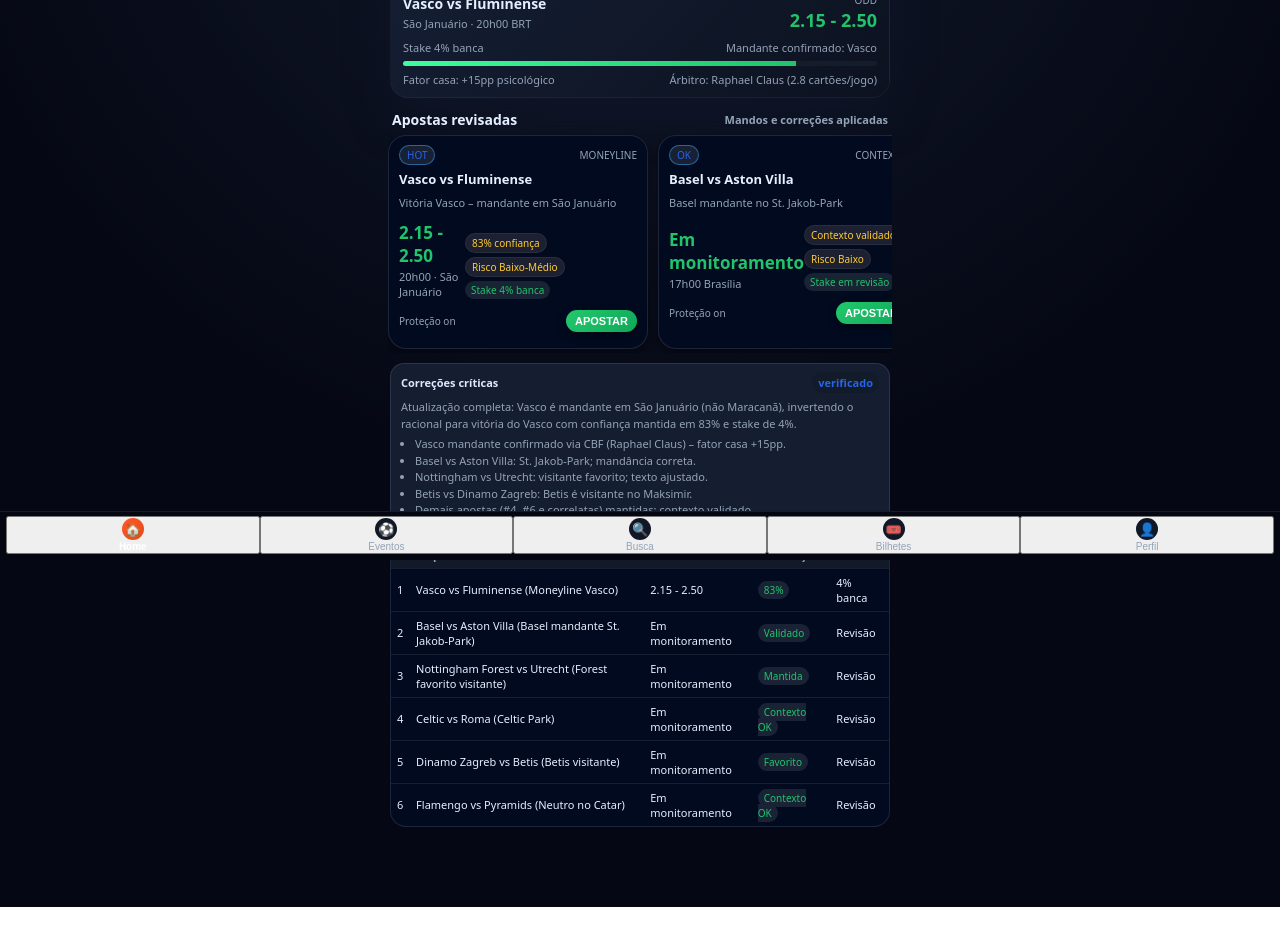
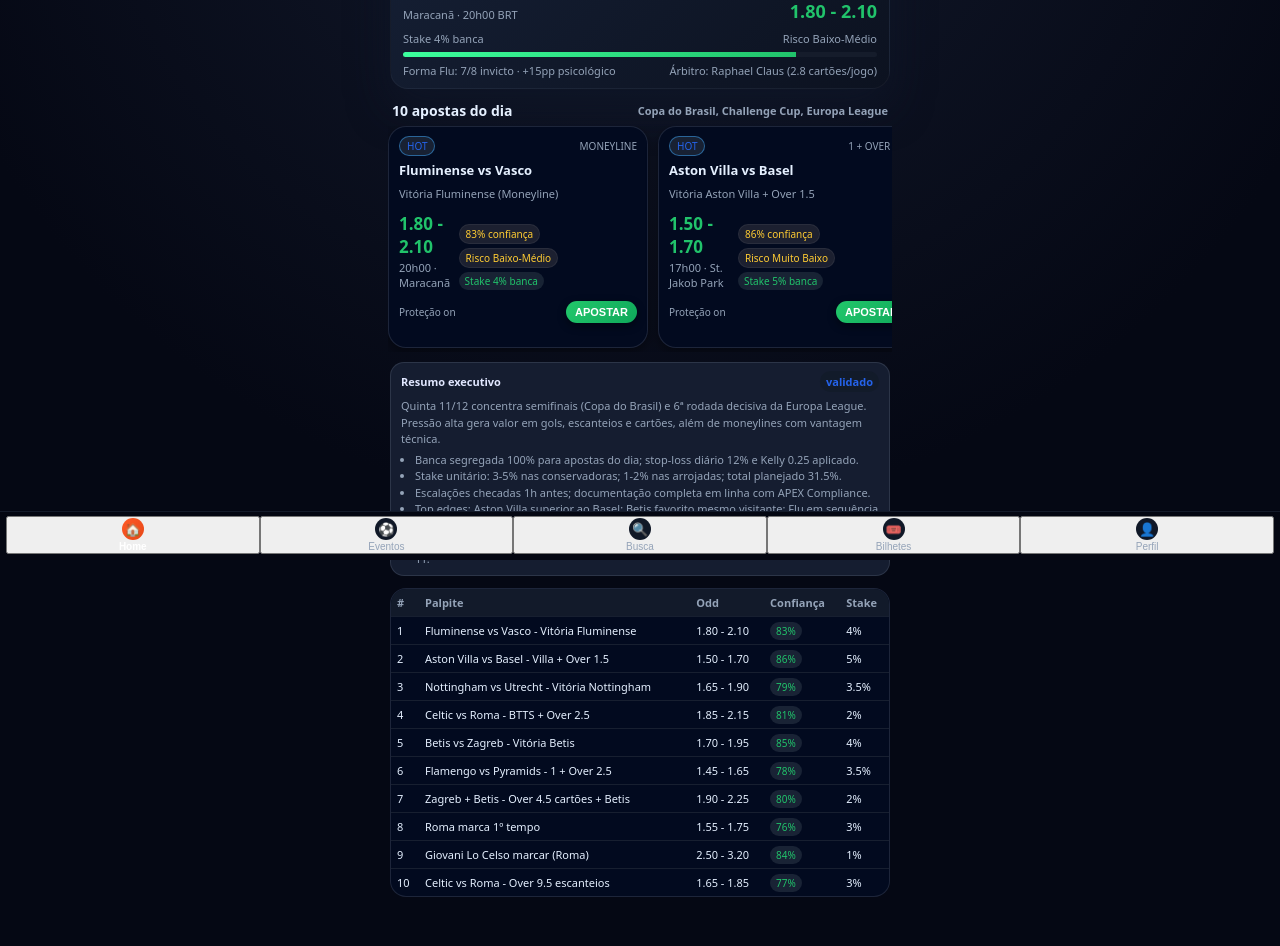
Before and after one commit to newjsouza/coridora, a React (Vite) app in the folder frontend/: page / in a window 1280 px wide. Shown: the part 240-1186 px from the top of the page. Before the commit the page ends 1147 px from the top, so only its background shows below. Built offline with nearby package versions, Linux system fonts and the light colour scheme.

Commit message:
Refresh bets report with 10 updated picks

```diff
--- a/frontend/src/pages/ReportPage.tsx
+++ b/frontend/src/pages/ReportPage.tsx
@@ -11,49 +11,49 @@ export const ReportPage: React.FC = () => {
 
       <main className="page">
         <div className="section-title">
-          <span>Relatório corrigido APEX-ML</span>
-          <span className="section-subtitle">Mandos, odds e contexto revisados</span>
+          <span>Relatório APEX Sports Analytics · 11/12/2025</span>
+          <span className="section-subtitle">10 indicações consolidadas · Copas + Europa League</span>
         </div>
         <div className="chip-row">
           <span className="chip green">Análise humana</span>
-          <span className="chip green">Contexto corrigido</span>
-          <span className="chip green">Mandos validados</span>
-          <span className="chip orange">Stake inteligente</span>
-          <span className="chip green">Live monitor</span>
+          <span className="chip green">10 indicações</span>
+          <span className="chip green">Stake total 31.5%</span>
+          <span className="chip orange">Kelly 0.25</span>
+          <span className="chip green">Stop-loss 12%</span>
         </div>
 
         <div className="hero-card">
           <div className="hero-header">
-            <span className="hero-label">Relatório Corrigido · Aposta #1</span>
+            <span className="hero-label">Aposta #1 · Conservadora</span>
             <span className="hero-badge">Confiança 83% ✅</span>
           </div>
           <div className="hero-main">
             <div className="hero-teams">
-              Vasco vs Fluminense
+              Fluminense vs Vasco
               <br />
-              <small>São Januário · 20h00 BRT</small>
+              <small>Maracanã · 20h00 BRT</small>
             </div>
             <div className="hero-odd">
               <span className="hero-odd-label">ODD</span>
-              <span className="hero-odd-value">2.15 - 2.50</span>
+              <span className="hero-odd-value">1.80 - 2.10</span>
             </div>
           </div>
           <div className="hero-meta">
             <span>Stake 4% banca</span>
-            <span>Mandante confirmado: Vasco</span>
+            <span>Risco Baixo-Médio</span>
           </div>
           <div className="hero-progress">
             <div className="hero-progress-bar" style={{ width: "83%" }} />
           </div>
           <div className="hero-meta" style={{ marginTop: 6 }}>
-            <span>Fator casa: +15pp psicológico</span>
+            <span>Forma Flu: 7/8 invicto · +15pp psicológico</span>
             <span>Árbitro: Raphael Claus (2.8 cartões/jogo)</span>
           </div>
         </div>
 
         <div className="section-title">
-          <span>Apostas revisadas</span>
-          <span className="section-subtitle">Mandos e correções aplicadas</span>
+          <span>10 apostas do dia</span>
+          <span className="section-subtitle">Copa do Brasil, Challenge Cup, Europa League</span>
         </div>
 
         <div className="bets-carousel">
@@ -88,18 +88,18 @@ export const ReportPage: React.FC = () => {
 
         <details className="details" open>
           <summary>
-            Correções críticas <span>verificado</span>
+            Resumo executivo <span>validado</span>
           </summary>
           <p>
-            Atualização completa: Vasco é mandante em São Januário (não Maracanã), invertendo o racional
-            para vitória do Vasco com confiança mantida em 83% e stake de 4%.
+            Quinta 11/12 concentra semifinais (Copa do Brasil) e 6ª rodada decisiva da Europa League.
+            Pressão alta gera valor em gols, escanteios e cartões, além de moneylines com vantagem técnica.
           </p>
           <ul>
-            <li>Vasco mandante confirmado via CBF (Raphael Claus) – fator casa +15pp.</li>
-            <li>Basel vs Aston Villa: St. Jakob-Park; mandância correta.</li>
-            <li>Nottingham vs Utrecht: visitante favorito; texto ajustado.</li>
-            <li>Betis vs Dinamo Zagreb: Betis é visitante no Maksimir.</li>
-            <li>Demais apostas (#4, #6 e correlatas) mantidas; contexto validado.</li>
+            <li>Banca segregada 100% para apostas do dia; stop-loss diário 12% e Kelly 0.25 aplicado.</li>
+            <li>Stake unitário: 3-5% nas conservadoras; 1-2% nas arrojadas; total planejado 31.5%.</li>
+            <li>Escalações checadas 1h antes; documentação completa em linha com APEX Compliance.</li>
+            <li>Top edges: Aston Villa superior ao Basel; Betis favorito mesmo visitante; Flu em sequência invicta.</li>
+            <li>Mercados de apoio: BTTS+Over em Celtic vs Roma; parlay cartões+Betis; Lo Celso e Roma 1T.</li>
           </ul>
         </details>
 
--- a/frontend/src/pages/WarningsPage.tsx
+++ b/frontend/src/pages/WarningsPage.tsx
@@ -4,16 +4,20 @@ import "./ReportPage.css";
 
 const warnings = [
   {
-    title: "Stake máxima",
-    desc: "Não ultrapassar 5% em apostas marcadas como risco alto.",
+    title: "Stake e Kelly",
+    desc: "Conservadoras 3-5%, arrojadas 1-2%; Kelly 0.25 aplicado e stake total do dia 31.5%.",
   },
   {
-    title: "Gestão de banca",
-    desc: "Evite somar mais de 30% de exposição simultânea em jogos do mesmo horário.",
+    title: "Stop-loss diário",
+    desc: "Suspender operações ao atingir 12% de perda da banca do dia.",
   },
   {
-    title: "Linha em movimento",
-    desc: "Recalcule tickets caso o odd caia abaixo de 1.40 para proteger valor esperado.",
+    title: "Escalações e anti-chase",
+    desc: "Confirmar lineups 1h antes (Betano/FlashScore); nada de perseguir perdas ou apostar sob influência.",
+  },
+  {
+    title: "Mercados de apoio",
+    desc: "Monitorar variação de odds em gols, escanteios e cartões; recalcular se odds caírem abaixo do intervalo sugerido.",
   },
 ];
 
--- a/frontend/src/pages/sharedData.ts
+++ b/frontend/src/pages/sharedData.ts
@@ -23,112 +23,186 @@ export const betCards: BetCard[] = [
   {
     badge: "HOT",
     type: "Moneyline",
-    match: "Vasco vs Fluminense",
-    market: "Vitória Vasco – mandante em São Januário",
-    odd: "2.15 - 2.50",
-    meta: "20h00 · São Januário",
+    match: "Fluminense vs Vasco",
+    market: "Vitória Fluminense (Moneyline)",
+    odd: "1.80 - 2.10",
+    meta: "20h00 · Maracanã",
     confidence: "83% confiança",
     stake: "Stake 4% banca",
     risk: "Risco Baixo-Médio",
   },
   {
-    badge: "OK",
-    type: "Contexto",
-    match: "Basel vs Aston Villa",
-    market: "Basel mandante no St. Jakob-Park",
-    odd: "Em monitoramento",
-    meta: "17h00 Brasília",
-    confidence: "Contexto validado",
-    stake: "Stake em revisão",
-    risk: "Risco Baixo",
+    badge: "HOT",
+    type: "1 + Over 1.5",
+    match: "Aston Villa vs Basel",
+    market: "Vitória Aston Villa + Over 1.5",
+    odd: "1.50 - 1.70",
+    meta: "17h00 · St. Jakob Park",
+    confidence: "86% confiança",
+    stake: "Stake 5% banca",
+    risk: "Risco Muito Baixo",
   },
   {
     badge: "OK",
-    type: "Visitor favorito",
+    type: "Moneyline",
     match: "Nottingham Forest vs Utrecht",
-    market: "Forest favorito mesmo visitante (Galgenwaard)",
-    odd: "Em monitoramento",
-    meta: "Local correto: Utrecht",
-    confidence: "Confiança mantida",
-    stake: "Stake em revisão",
+    market: "Vitória Nottingham Forest",
+    odd: "1.65 - 1.90",
+    meta: "14h45 · Galgenwaard",
+    confidence: "79% confiança",
+    stake: "Stake 3.5% banca",
+    risk: "Risco Baixo-Médio",
+  },
+  {
+    badge: "ARROJADA",
+    type: "BTTS + Over 2.5",
+    match: "Celtic vs Roma",
+    market: "Ambos marcam + Over 2.5",
+    odd: "1.85 - 2.15",
+    meta: "17h00 · Celtic Park",
+    confidence: "81% confiança",
+    stake: "Stake 2% banca",
     risk: "Risco Médio",
   },
   {
-    badge: "OK",
-    type: "1X2",
-    match: "Celtic vs Roma",
-    market: "Celtic mandante em Celtic Park",
-    odd: "Em monitoramento",
-    meta: "Glasgow",
-    confidence: "Contexto correto",
-    stake: "Stake em revisão",
-    risk: "Risco Baixo",
-  },
-  {
-    badge: "ALERTA",
-    type: "Visitor",
-    match: "Dinamo Zagreb vs Real Betis",
-    market: "Betis é visitante no Maksimir",
-    odd: "Em monitoramento",
-    meta: "Zagreb",
-    confidence: "Favoritismo mantido",
-    stake: "Stake em revisão",
-    risk: "Risco Médio",
+    badge: "HOT",
+    type: "Moneyline",
+    match: "Real Betis vs Dinamo Zagreb",
+    market: "Vitória Betis",
+    odd: "1.70 - 1.95",
+    meta: "14h45 · Estádio Maksimir",
+    confidence: "85% confiança",
+    stake: "Stake 4% banca",
+    risk: "Risco Baixo-Médio",
   },
   {
     badge: "OK",
-    type: "Neutro",
+    type: "1 + Over 2.5",
     match: "Flamengo vs Pyramids",
-    market: "Ahmad Bin Ali Stadium (campo neutro)",
-    odd: "Em monitoramento",
-    meta: "Catar",
-    confidence: "Contexto correto",
-    stake: "Stake em revisão",
-    risk: "Risco Baixo",
+    market: "Vitória Flamengo + Over 2.5",
+    odd: "1.45 - 1.65",
+    meta: "14h00 · Ahmad Bin Ali (Neutro)",
+    confidence: "78% confiança",
+    stake: "Stake 3.5% banca",
+    risk: "Risco Baixo-Médio",
+  },
+  {
+    badge: "PARLAY",
+    type: "Cartões + Moneyline",
+    match: "Dinamo Zagreb vs Betis",
+    market: "Over 4.5 cartões + Vitória Betis",
+    odd: "1.90 - 2.25",
+    meta: "Árbitro Marko Gurglič · 14h45",
+    confidence: "80% confiança",
+    stake: "Stake 2% banca",
+    risk: "Risco Médio",
+    riskTone: "red",
+  },
+  {
+    badge: "OK",
+    type: "Marcador 1T",
+    match: "Roma marca no 1º tempo",
+    market: "Primeira meta da Roma",
+    odd: "1.55 - 1.75",
+    meta: "17h00 · Celtic Park",
+    confidence: "76% confiança",
+    stake: "Stake 3% banca",
+    risk: "Risco Baixo-Médio",
+  },
+  {
+    badge: "ARROJADA",
+    type: "Marcador",
+    match: "Giovani Lo Celso (Roma)",
+    market: "Marcar a qualquer momento",
+    odd: "2.50 - 3.20",
+    meta: "17h00 · Celtic Park",
+    confidence: "84% confiança",
+    stake: "Stake 1% banca",
+    risk: "Risco Médio-Alto",
+    riskTone: "red",
+  },
+  {
+    badge: "OK",
+    type: "Escanteios",
+    match: "Celtic vs Roma",
+    market: "Over 9.5 escanteios",
+    odd: "1.65 - 1.85",
+    meta: "17h00 · Celtic Park",
+    confidence: "77% confiança",
+    stake: "Stake 3% banca",
+    risk: "Risco Baixo-Médio",
   },
 ];
 
 export const tableRows: TableRow[] = [
   {
     id: 1,
-    pick: "Vasco vs Fluminense (Moneyline Vasco)",
-    odd: "2.15 - 2.50",
+    pick: "Fluminense vs Vasco - Vitória Fluminense",
+    odd: "1.80 - 2.10",
     confidence: "83%",
-    stake: "4% banca",
+    stake: "4%",
   },
   {
     id: 2,
-    pick: "Basel vs Aston Villa (Basel mandante St. Jakob-Park)",
-    odd: "Em monitoramento",
-    confidence: "Validado",
-    stake: "Revisão",
+    pick: "Aston Villa vs Basel - Villa + Over 1.5",
+    odd: "1.50 - 1.70",
+    confidence: "86%",
+    stake: "5%",
   },
   {
     id: 3,
-    pick: "Nottingham Forest vs Utrecht (Forest favorito visitante)",
-    odd: "Em monitoramento",
-    confidence: "Mantida",
-    stake: "Revisão",
+    pick: "Nottingham vs Utrecht - Vitória Nottingham",
+    odd: "1.65 - 1.90",
+    confidence: "79%",
+    stake: "3.5%",
   },
   {
     id: 4,
-    pick: "Celtic vs Roma (Celtic Park)",
-    odd: "Em monitoramento",
-    confidence: "Contexto OK",
-    stake: "Revisão",
+    pick: "Celtic vs Roma - BTTS + Over 2.5",
+    odd: "1.85 - 2.15",
+    confidence: "81%",
+    stake: "2%",
   },
   {
     id: 5,
-    pick: "Dinamo Zagreb vs Betis (Betis visitante)",
-    odd: "Em monitoramento",
-    confidence: "Favorito",
-    stake: "Revisão",
+    pick: "Betis vs Zagreb - Vitória Betis",
+    odd: "1.70 - 1.95",
+    confidence: "85%",
+    stake: "4%",
   },
   {
     id: 6,
-    pick: "Flamengo vs Pyramids (Neutro no Catar)",
-    odd: "Em monitoramento",
-    confidence: "Contexto OK",
-    stake: "Revisão",
+    pick: "Flamengo vs Pyramids - 1 + Over 2.5",
+    odd: "1.45 - 1.65",
+    confidence: "78%",
+    stake: "3.5%",
+  },
+  {
+    id: 7,
+    pick: "Zagreb + Betis - Over 4.5 cartões + Betis",
+    odd: "1.90 - 2.25",
+    confidence: "80%",
+    stake: "2%",
+  },
+  {
+    id: 8,
+    pick: "Roma marca 1º tempo",
+    odd: "1.55 - 1.75",
+    confidence: "76%",
+    stake: "3%",
+  },
+  {
+    id: 9,
+    pick: "Giovani Lo Celso marcar (Roma)",
+    odd: "2.50 - 3.20",
+    confidence: "84%",
+    stake: "1%",
+  },
+  {
+    id: 10,
+    pick: "Celtic vs Roma - Over 9.5 escanteios",
+    odd: "1.65 - 1.85",
+    confidence: "77%",
+    stake: "3%",
   },
 ];
```
